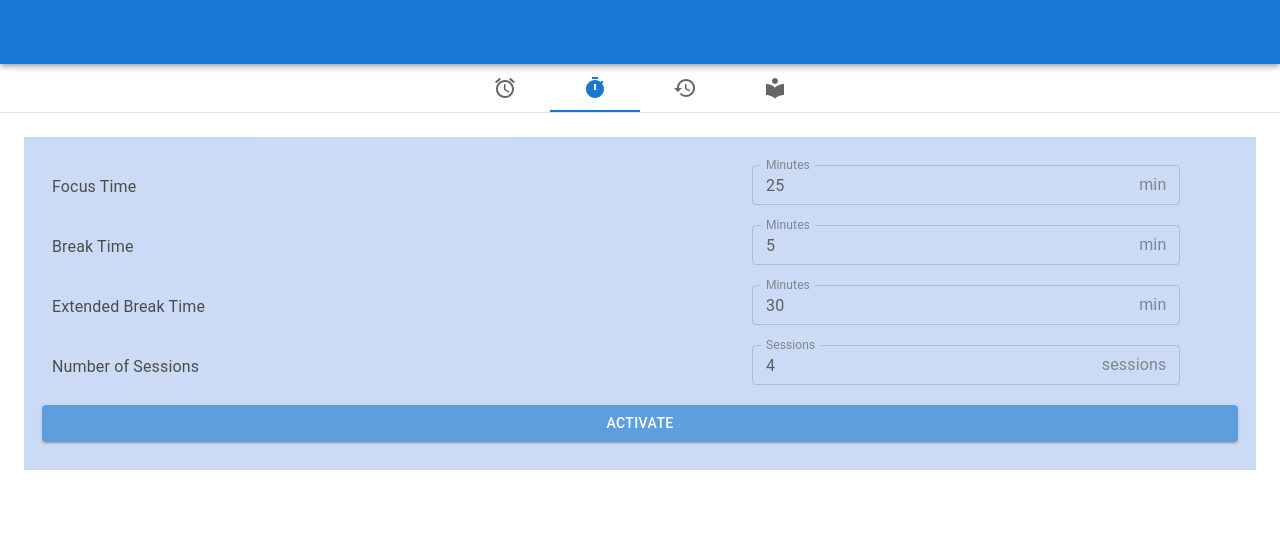
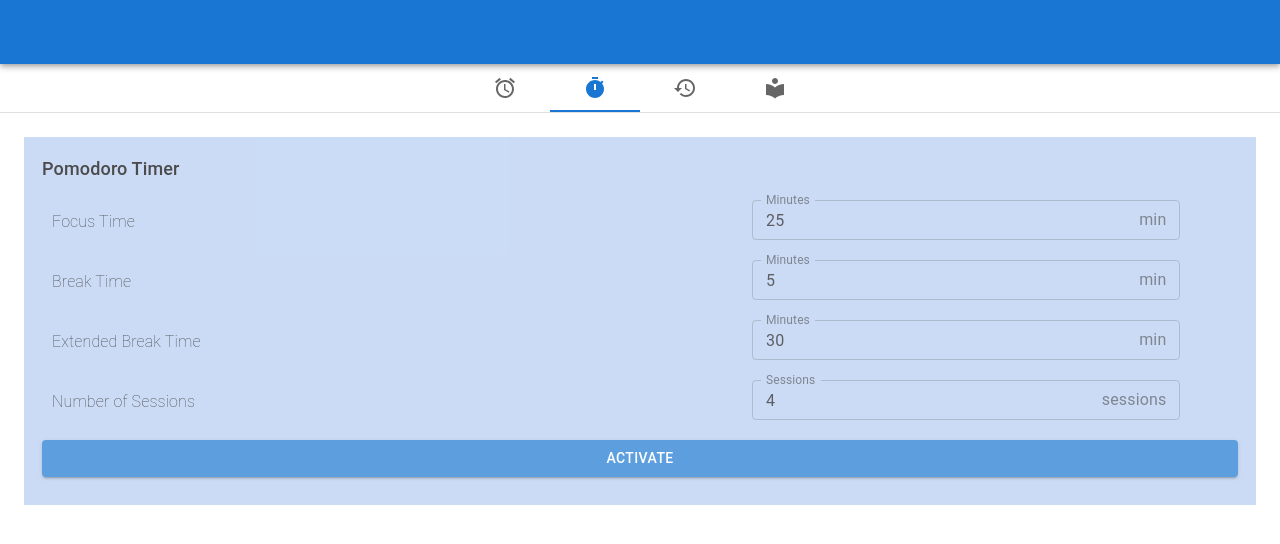
Before and after one commit to nanarboursal/Sesh, a React (Create React App) app in the folder sesh/: page / in a window 1280 px wide. Both pictures are taken after a click on the tab 595 px from the left and 88 px from the top of the page. Shown: the top 544 px of the page. Built offline with nearby package versions, Linux system fonts and the light colour scheme.

Commit message:
Added labels for reminders and pomodoro timer

```diff
--- a/sesh/src/Pages/Components/ReminderField.tsx
+++ b/sesh/src/Pages/Components/ReminderField.tsx
@@ -124,7 +124,14 @@ function ReminderField(props: Reminder) {
       }}
       autoComplete="off"
     >
-      <div style={{ marginTop: 5, paddingTop: 10, paddingLeft: 10 }}>
+      <div
+        style={{
+          marginTop: 5,
+          paddingTop: 10,
+          paddingLeft: 10,
+          fontWeight: 200,
+        }}
+      >
         {props.title}
       </div>
 
--- a/sesh/src/Pages/PomodoroTimer.tsx
+++ b/sesh/src/Pages/PomodoroTimer.tsx
@@ -147,10 +147,24 @@ function PomodoroTimer() {
       }}
       autoComplete="off"
     >
+      <p
+        style={{
+          marginBottom: "0px",
+          fontSize: "18px",
+          fontStyle: "bold",
+          fontWeight: 500,
+        }}
+      >
+        Pomodoro Timer
+      </p>
       {!active && (
         <Grid>
           <Grid container padding="10px" columnSpacing={{ xs: 3 }}>
-            <Grid item xs={7} sx={{ paddingLeft: "5px", paddingTop: "10px" }}>
+            <Grid
+              item
+              xs={7}
+              sx={{ paddingLeft: "5px", paddingTop: "10px", fontWeight: 200 }}
+            >
               Focus Time
             </Grid>
             <Grid item xs={5}>
@@ -181,7 +195,11 @@ function PomodoroTimer() {
           </Grid>
 
           <Grid container padding="10px" columnSpacing={{ xs: 3 }}>
-            <Grid item xs={7} sx={{ paddingLeft: "5px", paddingTop: "10px" }}>
+            <Grid
+              item
+              xs={7}
+              sx={{ paddingLeft: "5px", paddingTop: "10px", fontWeight: 200 }}
+            >
               Break Time
             </Grid>
             <Grid item xs={5}>
@@ -212,7 +230,11 @@ function PomodoroTimer() {
           </Grid>
 
           <Grid container padding="10px" columnSpacing={{ xs: 3 }}>
-            <Grid item xs={7} sx={{ paddingLeft: "5px", paddingTop: "10px" }}>
+            <Grid
+              item
+              xs={7}
+              sx={{ paddingLeft: "5px", paddingTop: "10px", fontWeight: 200 }}
+            >
               Extended Break Time
             </Grid>
             <Grid item xs={5}>
@@ -245,7 +267,11 @@ function PomodoroTimer() {
           </Grid>
 
           <Grid container padding="10px" columnSpacing={{ xs: 3 }}>
-            <Grid item xs={7} sx={{ paddingLeft: "5px", paddingTop: "10px" }}>
+            <Grid
+              item
+              xs={7}
+              sx={{ paddingLeft: "5px", paddingTop: "10px", fontWeight: 200 }}
+            >
               Number of Sessions
             </Grid>
             <Grid item xs={5}>
--- a/sesh/src/Pages/Reminders.tsx
+++ b/sesh/src/Pages/Reminders.tsx
@@ -4,6 +4,17 @@ import ReminderField from "./Components/ReminderField";
 function Reminders() {
   return (
     <div>
+      <p
+        style={{
+          marginBottom: "5px",
+          fontSize: "18px",
+          fontStyle: "bold",
+          fontWeight: 500,
+          marginTop: "-8px",
+        }}
+      >
+        Health Reminders
+      </p>
       <ReminderField title="Drink Water" timerType="water" />
       <ReminderField title="Stretch Break" timerType="stretch" />
       <ReminderField title="Eat Food" timerType="food" />
--- a/sesh/src/WordOfTheDay/WordOfTheDay.tsx
+++ b/sesh/src/WordOfTheDay/WordOfTheDay.tsx
@@ -1,8 +1,7 @@
-import React, { useState, useEffect } from 'react';
+import React, { useState, useEffect } from "react";
 import "./word-of-the-day.css";
 
 function WordOfTheDay() {
-
   const [word, setWord] = useState("");
   const [definition, setDefinition] = useState("");
   const [partOfSpeech, setPartOfSpeech] = useState("");
@@ -21,11 +20,31 @@ function WordOfTheDay() {
   }, []);
 
   return (
-        <div className='wotd-block'>
-            <p style={{ marginBottom: "0px", fontSize: "14px", fontStyle: "bold" }}>Word of the Day <span style={{ fontStyle: "normal", marginLeft: "200px" }}>{date}</span></p>
-            <h1 className='wotd'>{word}</h1>
-            <p className='wotd-def'><span style={{ fontStyle: "italic", fontSize: "12px" }}>{partOfSpeech}</span> {definition}</p>
-            <p className='wotd-ex'><span style={{ fontStyle: "normal", fontWeight: "bold" }}>Example: </span>{example}</p>
+    <div className="wotd-block">
+      <p
+        style={{
+          marginBottom: "0px",
+          fontSize: "18px",
+          fontStyle: "bold",
+          fontWeight: 500,
+        }}
+      >
+        Word of the Day{" "}
+        <span style={{ fontStyle: "normal", marginLeft: "160px" }}>{date}</span>
+      </p>
+      <h1 className="wotd">{word}</h1>
+      <p className="wotd-def">
+        <span style={{ fontStyle: "italic", fontSize: "12px" }}>
+          {partOfSpeech}
+        </span>{" "}
+        {definition}
+      </p>
+      <p className="wotd-ex">
+        <span style={{ fontStyle: "normal", fontWeight: "bold" }}>
+          Example:{" "}
+        </span>
+        {example}
+      </p>
     </div>
   );
 }
--- a/sesh/src/WordOfTheDay/word-of-the-day.css
+++ b/sesh/src/WordOfTheDay/word-of-the-day.css
@@ -14,12 +14,12 @@ div.wotd-block {
   color: black;
   text-shadow: 4px 4px 4px rgb(163, 168, 214);
   /* align-self: center; */
-    font-size: 28px;
+  font-size: 18px;
   margin-bottom: 0px;
 }
 
 .wotd-def {
-    font-size: 17px;
+  font-size: 14px;
 }
 
 .wotd-ex {
```
Lines whose indentation alone changed are shown as unchanged.
